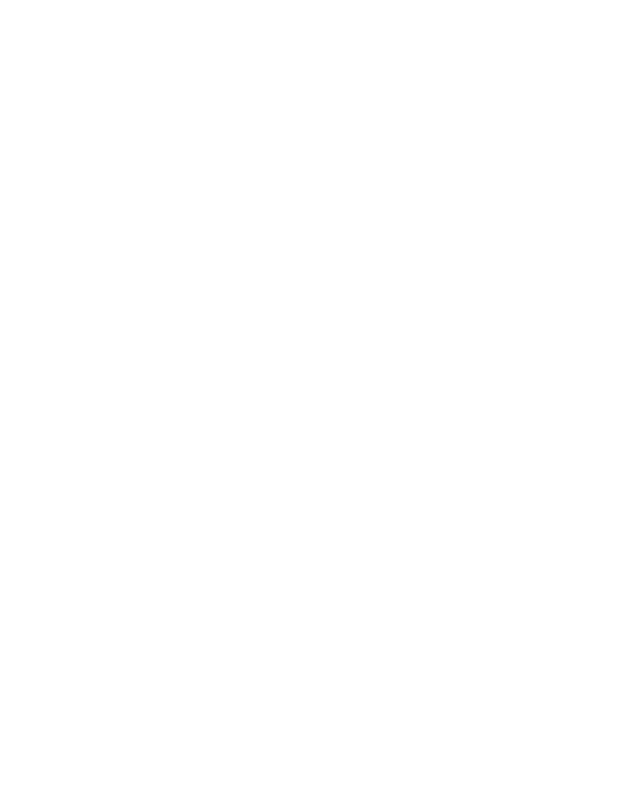
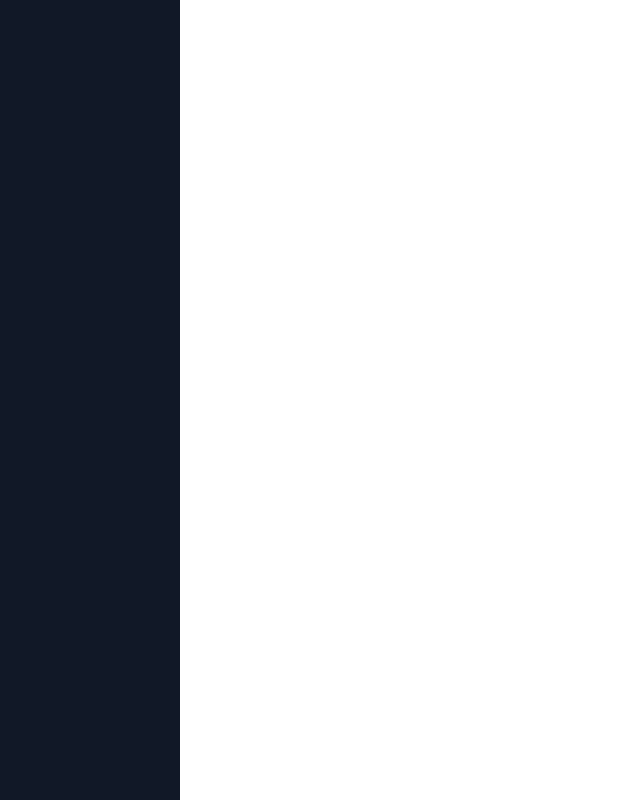
Before and after one commit to EhWanu/sidebar, a plain HTML site: page index.html in a window 1280 px wide. Shown: the whole page, without its empty margins (0-640 px from the left). Drawn offline with Linux system fonts and the light colour scheme.

Commit message:
sidebar block

```diff
--- a/styles.css
+++ b/styles.css
@@ -1,3 +1,13 @@
 * {
     margin: 0;
 }
+
+.sidebar {
+    width: 180px;
+    height: 100vh;
+    background-color: #111827;
+    color: #9ca3af;
+    display: flex;
+    align-items: center;
+    flex-direction: column;
+}
```
